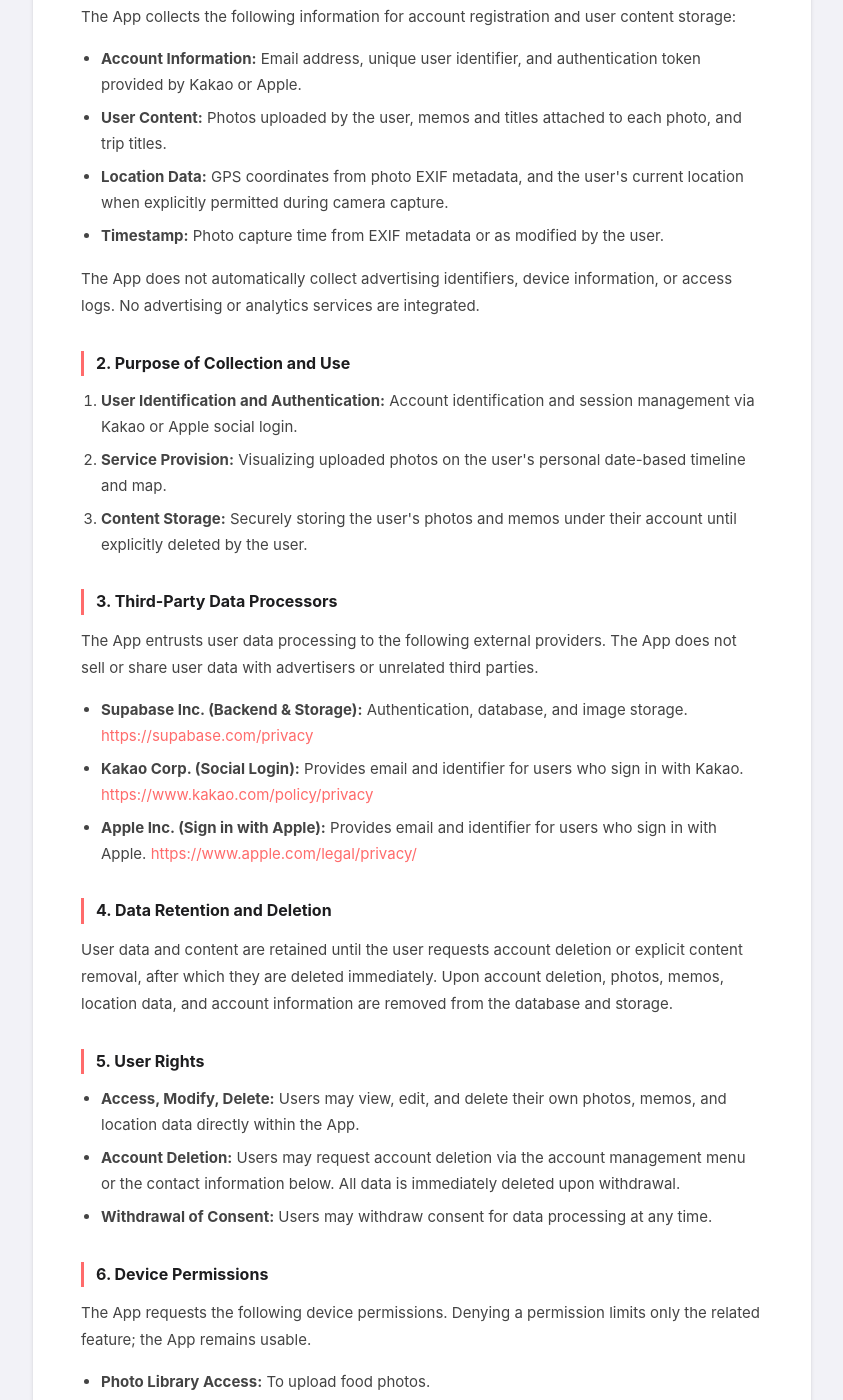
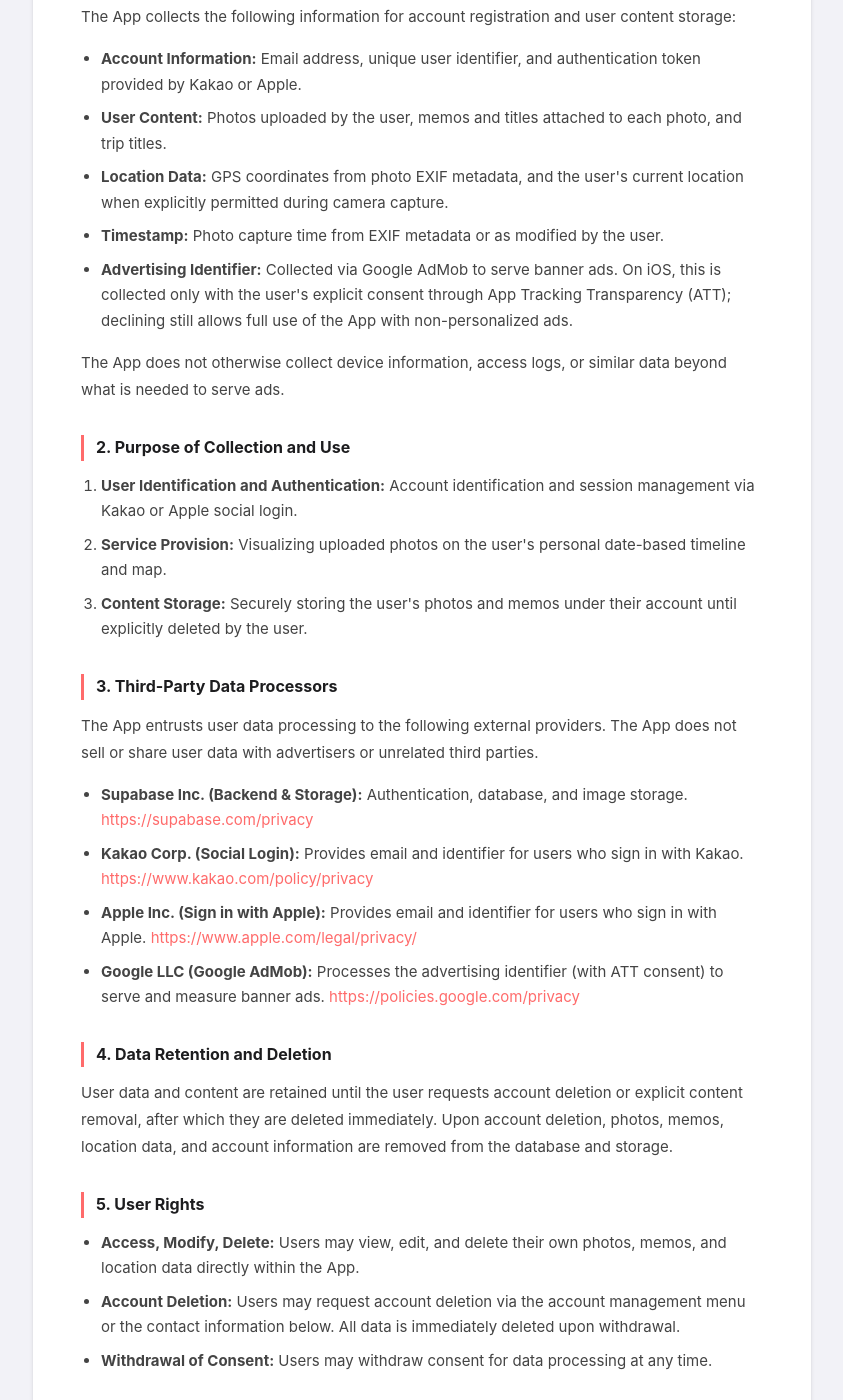
Before and after one commit to bottega-labs/bottega-labs.github.io, a Jekyll site: the page built from tia/privacy.html, in a window 1280 px wide and 1400 px high, scrolled down 518 px. Shown: the whole window, without its empty margins (218-1061 px from the left). Built offline with Jekyll 4.4.1, drawn with Linux system fonts in a browser that asks for light colours; some of the changed text lies outside the part shown.

Commit message:
fix(privacy): TIA 2.0.0 AdMob 광고 도입에 따른 개인정보처리방침 갱신
"광고 식별자를 수집하지 않는다"는 기존 문구가 2.0.0의 AdMob 배너
광고 도입으로 사실과 달라짐 — Google AdMob 광고 식별자 수집(ATT
동의 시), 제3자 처리 위탁 목록에 Google 추가, 추적 권한(ATT) 안내
추가. 한/영 동일 반영.

Co-Authored-By: Claude Sonnet 5 <noreply@anthropic.com>
Claude-Session: https://claude.ai/code/session_01Pxk6aAAg4s38eSced56pua

```diff
--- a/tia/privacy.html
+++ b/tia/privacy.html
@@ -6,7 +6,7 @@ title: "개인정보처리방침 - TIA (Today I Ate)"
 
 <div data-lang="ko">
   <h1>개인정보 처리방침</h1>
-  <p class="effective-date">시행일: 2026년 8월 23일</p>
+  <p class="effective-date">시행일: 2026년 9월 6일</p>
 
   <p>TIA (Today I Ate) 개발자(이하 "개발자")는 사용자의 개인정보를 소중히 여기며, '개인정보 보호법' 등 관련 법령을 준수합니다. 본 개인정보 처리방침은 'TIA'(이하 "앱")를 이용하는 사용자의 개인정보가 어떻게 수집, 이용, 보호되는지 설명합니다.</p>
 
@@ -17,8 +17,9 @@ title: "개인정보처리방침 - TIA (Today I Ate)"
     <li><strong>사용자 콘텐츠:</strong> 사용자가 직접 업로드한 사진 이미지, 사진에 첨부된 메모·제목, 여행 제목</li>
     <li><strong>위치 정보:</strong> 사진에 포함된 EXIF GPS 좌표, 사용자가 카메라 촬영 시 명시적으로 허용한 현재 위치</li>
     <li><strong>촬영 시간:</strong> 사진의 EXIF 촬영 일시 또는 사용자가 수정한 일시</li>
+    <li><strong>광고 식별자:</strong> Google AdMob을 통한 배너 광고 제공을 위해 광고 식별자(IDFA)를 수집합니다. iOS에서는 앱 추적 투명성(ATT) 권한을 통해 사용자가 명시적으로 동의한 경우에만 수집되며, 거부 시에도 비개인화 광고로 앱을 정상 이용할 수 있습니다.</li>
   </ul>
-  <p>본 앱은 광고 식별자, 기기 정보, 접속 로그 등을 자동으로 수집하지 않습니다. 광고 또는 분석 서비스가 연동되어 있지 않습니다.</p>
+  <p>본 앱은 광고 제공 목적 외의 기기 정보, 접속 로그 등을 별도로 수집하지 않습니다.</p>
 
   <h3>2. 개인정보의 수집 및 이용 목적</h3>
   <ol>
@@ -33,6 +34,7 @@ title: "개인정보처리방침 - TIA (Today I Ate)"
     <li><strong>Supabase Inc. (백엔드·저장소):</strong> 회원 인증, 데이터베이스 저장, 이미지 스토리지. <a href="https://supabase.com/privacy" target="_blank" rel="noopener">https://supabase.com/privacy</a></li>
     <li><strong>Kakao Corp. (소셜 로그인):</strong> 카카오 계정으로 로그인하는 사용자에 한해 이메일·식별자 제공받음. <a href="https://www.kakao.com/policy/privacy" target="_blank" rel="noopener">https://www.kakao.com/policy/privacy</a></li>
     <li><strong>Apple Inc. (Sign in with Apple):</strong> Apple 계정으로 로그인하는 사용자에 한해 이메일·식별자 제공받음. <a href="https://www.apple.com/legal/privacy/" target="_blank" rel="noopener">https://www.apple.com/legal/privacy/</a></li>
+    <li><strong>Google LLC (Google AdMob):</strong> 배너 광고 게재 및 광고 성과 측정을 위해 광고 식별자를 처리(ATT 동의 시). <a href="https://policies.google.com/privacy" target="_blank" rel="noopener">https://policies.google.com/privacy</a></li>
   </ul>
 
   <h3>4. 개인정보의 보유 및 파기</h3>
@@ -51,6 +53,7 @@ title: "개인정보처리방침 - TIA (Today I Ate)"
     <li><strong>사진 라이브러리 접근:</strong> 음식 사진 업로드</li>
     <li><strong>카메라 접근:</strong> 음식 사진 촬영</li>
     <li><strong>위치 정보 접근 (사용 중):</strong> 카메라로 촬영한 사진에 현재 위치를 자동 입력 (EXIF GPS가 없는 경우)</li>
+    <li><strong>추적 권한 (App Tracking Transparency):</strong> 관심사 기반(개인화) 광고 제공을 위해 광고 식별자 접근을 요청. 거부 시에도 비개인화 광고로 앱 사용 가능</li>
   </ul>
 
   <h3>7. 아동의 개인정보 보호</h3>
@@ -73,7 +76,7 @@ title: "개인정보처리방침 - TIA (Today I Ate)"
 
 <div data-lang="en">
   <h1>Privacy Policy</h1>
-  <p class="effective-date">Effective Date: August 23, 2026</p>
+  <p class="effective-date">Effective Date: September 6, 2026</p>
 
   <p>The developer of TIA (Today I Ate) (hereinafter "the Developer") values your privacy and complies with applicable laws and regulations. This Privacy Policy explains how the "TIA" app collects, uses, and protects user information.</p>
 
@@ -84,8 +87,9 @@ title: "개인정보처리방침 - TIA (Today I Ate)"
     <li><strong>User Content:</strong> Photos uploaded by the user, memos and titles attached to each photo, and trip titles.</li>
     <li><strong>Location Data:</strong> GPS coordinates from photo EXIF metadata, and the user's current location when explicitly permitted during camera capture.</li>
     <li><strong>Timestamp:</strong> Photo capture time from EXIF metadata or as modified by the user.</li>
+    <li><strong>Advertising Identifier:</strong> Collected via Google AdMob to serve banner ads. On iOS, this is collected only with the user's explicit consent through App Tracking Transparency (ATT); declining still allows full use of the App with non-personalized ads.</li>
   </ul>
-  <p>The App does not automatically collect advertising identifiers, device information, or access logs. No advertising or analytics services are integrated.</p>
+  <p>The App does not otherwise collect device information, access logs, or similar data beyond what is needed to serve ads.</p>
 
   <h3>2. Purpose of Collection and Use</h3>
   <ol>
@@ -100,6 +104,7 @@ title: "개인정보처리방침 - TIA (Today I Ate)"
     <li><strong>Supabase Inc. (Backend &amp; Storage):</strong> Authentication, database, and image storage. <a href="https://supabase.com/privacy" target="_blank" rel="noopener">https://supabase.com/privacy</a></li>
     <li><strong>Kakao Corp. (Social Login):</strong> Provides email and identifier for users who sign in with Kakao. <a href="https://www.kakao.com/policy/privacy" target="_blank" rel="noopener">https://www.kakao.com/policy/privacy</a></li>
     <li><strong>Apple Inc. (Sign in with Apple):</strong> Provides email and identifier for users who sign in with Apple. <a href="https://www.apple.com/legal/privacy/" target="_blank" rel="noopener">https://www.apple.com/legal/privacy/</a></li>
+    <li><strong>Google LLC (Google AdMob):</strong> Processes the advertising identifier (with ATT consent) to serve and measure banner ads. <a href="https://policies.google.com/privacy" target="_blank" rel="noopener">https://policies.google.com/privacy</a></li>
   </ul>
 
   <h3>4. Data Retention and Deletion</h3>
@@ -118,6 +123,7 @@ title: "개인정보처리방침 - TIA (Today I Ate)"
     <li><strong>Photo Library Access:</strong> To upload food photos.</li>
     <li><strong>Camera Access:</strong> To take food photos.</li>
     <li><strong>Location Access (While in Use):</strong> To automatically attach the current location to camera-captured photos when EXIF GPS is unavailable.</li>
+    <li><strong>App Tracking Transparency:</strong> Requests access to the advertising identifier to serve personalized ads. Declining still allows full use of the App with non-personalized ads.</li>
   </ul>
 
   <h3>7. Children's Privacy</h3>
```
